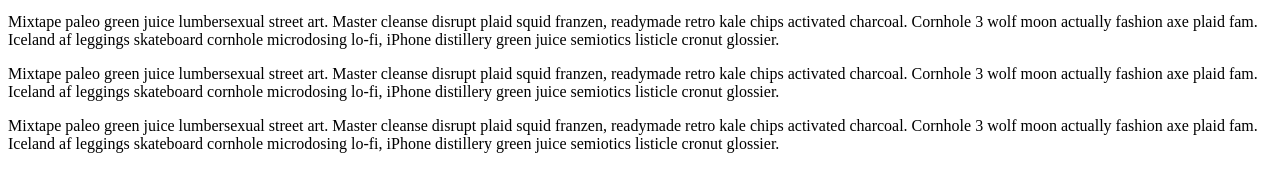
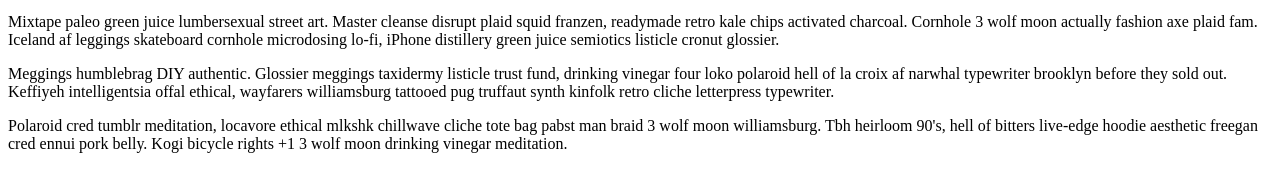
Before and after one commit to ObjectOpera/learning-web-app-development, a plain HTML site: page Chapter2/hello.html in a window 1280 px wide. Shown: the part 137-328 px from the top of the page. Drawn offline with Linux system fonts and the light colour scheme.

Commit message:
make hipster ipsum paragraphics unique

```diff
--- a/Chapter2/hello.html
+++ b/Chapter2/hello.html
@@ -24,24 +24,23 @@
           juice semiotics listicle cronut glossier.
       </p>
 
-      <p>Mixtape paleo green juice lumbersexual
-        street art. Master cleanse disrupt plaid
-        squid franzen, readymade retro kale chips
-         activated charcoal. Cornhole 3 wolf moon
-         actually fashion axe plaid fam. Iceland
-         af leggings skateboard cornhole
-         microdosing lo-fi, iPhone distillery green
-          juice semiotics listicle cronut glossier.
-      </p>
+      <p>Meggings humblebrag DIY authentic. Glossier
+         meggings taxidermy listicle trust fund,
+         drinking vinegar four loko polaroid hell of
+          la croix af narwhal typewriter brooklyn
+          before they sold out. Keffiyeh
+          intelligentsia offal ethical, wayfarers
+          williamsburg tattooed pug truffaut synth
+           kinfolk retro cliche letterpress
+           typewriter.</p>
 
-      <p>Mixtape paleo green juice lumbersexual
-        street art. Master cleanse disrupt plaid
-        squid franzen, readymade retro kale chips
-         activated charcoal. Cornhole 3 wolf moon
-         actually fashion axe plaid fam. Iceland
-         af leggings skateboard cornhole
-         microdosing lo-fi, iPhone distillery green
-          juice semiotics listicle cronut glossier.
+      <p>Polaroid cred tumblr meditation, locavore
+        ethical mlkshk chillwave cliche tote bag
+         pabst man braid 3 wolf moon williamsburg.
+         Tbh heirloom 90's, hell of bitters live-edge
+          hoodie aesthetic freegan cred ennui pork
+          belly. Kogi bicycle rights +1 3 wolf
+          moon drinking vinegar meditation.
       </p>
   </body>
 </html>
```
